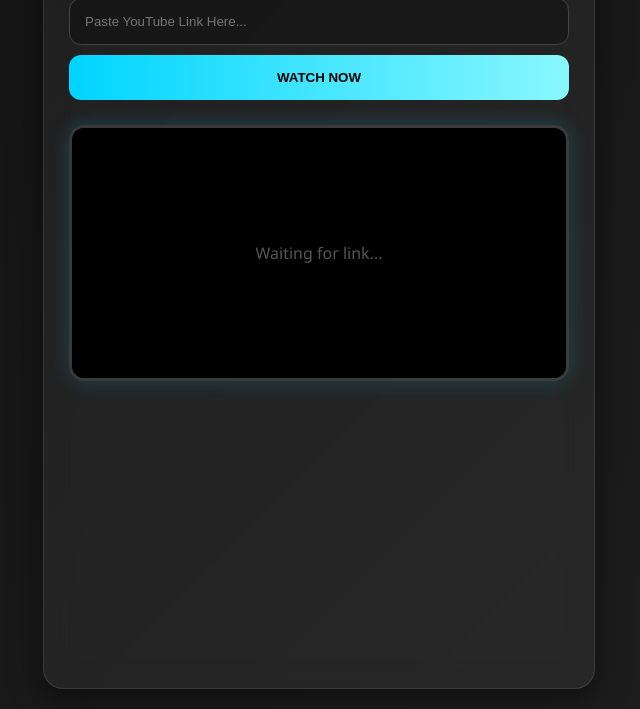
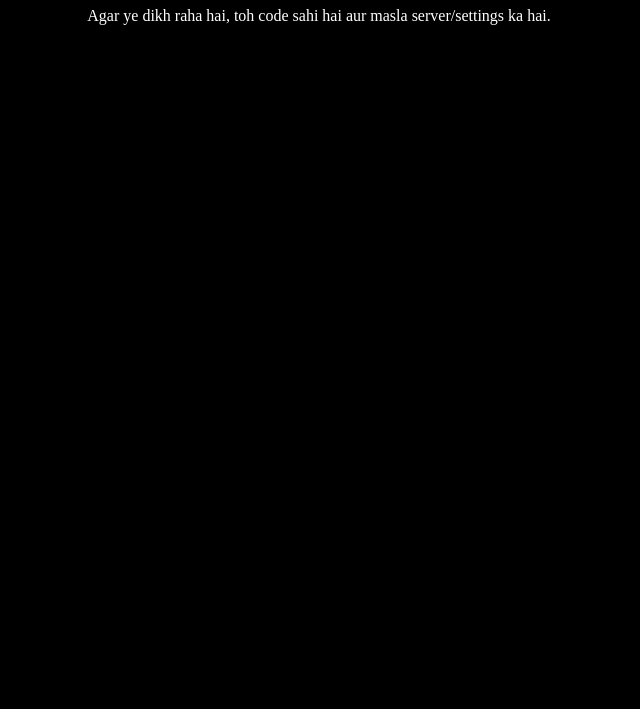
Before and after one commit to nexxy890-art/Vynzo-Tube, a website: page public/index.html in a window 1280 px wide. Shown: the part 131-840 px from the top of the page, without its empty margins (321-961 px from the left). After the commit the page ends 800 px from the top, so only its background shows below. Drawn offline with Linux system fonts and the light colour scheme.

Commit message:
Update index.html

```diff
--- a/public/index.html
+++ b/public/index.html
@@ -1,77 +1,10 @@
 <!DOCTYPE html>
-<html lang="en">
+<html>
 <head>
-    <meta charset="UTF-8">
-    <meta name="viewport" content="width=device-width, initial-scale=1.0">
-    <title>Vynzo-Stream</title>
-    <style>
-        /* Modern Glassmorphism Style */
-        body {
-            margin: 0;
-            font-family: 'Segoe UI', sans-serif;
-            background: linear-gradient(135deg, #121212, #1f1f1f);
-            color: #e0e0e0;
-            display: flex;
-            justify-content: center;
-            min-height: 100vh;
-            padding: 20px;
-        }
-        .container {
-            width: 100%;
-            max-width: 500px;
-            background: rgba(255, 255, 255, 0.05);
-            backdrop-filter: blur(15px);
-            padding: 25px;
-            border-radius: 20px;
-            border: 1px solid rgba(255, 255, 255, 0.1);
-            box-shadow: 0 8px 32px rgba(0, 0, 0, 0.5);
-        }
-        h2 { text-align: center; color: #00d4ff; letter-spacing: 2px; margin-bottom: 20px; }
-        input {
-            width: 100%; padding: 15px; margin: 10px 0; background: rgba(0,0,0,0.3);
-            border: 1px solid #444; border-radius: 12px; color: #fff; box-sizing: border-box;
-        }
-        button {
-            width: 100%; padding: 15px; background: linear-gradient(90deg, #00d4ff, #89f7fe);
-            border: none; border-radius: 12px; font-weight: bold; cursor: pointer; color: #000;
-        }
-        .video-box {
-            margin-top: 25px; border-radius: 15px; overflow: hidden;
-            border: 3px solid rgba(255, 255, 255, 0.1); box-shadow: 0 0 20px rgba(0, 212, 255, 0.2);
-        }
-    </style>
+    <title>Vynzo Tube</title>
 </head>
-<body>
-
-<div class="container">
-    <h2>VYNZO STREAM</h2>
-    <input type="text" id="link" placeholder="Paste YouTube Link Here...">
-    <button onclick="play()">WATCH NOW</button>
-
-    <div class="video-box">
-        <div id="player" style="height: 250px; background: #000; display:flex; align-items:center; justify-content:center;">
-            <span style="color: #555;">Waiting for link...</span>
-        </div>
-    </div>
-</div>
-
-<script>
-    function play() {
-        let input = document.getElementById('link').value.trim();
-        input = input.replace(/\[|\]|\(|\)/g, "").split(" ")[0];
-
-        let id = "";
-        if (input.includes("v=")) id = input.split("v=")[1].split("&")[0];
-        else if (input.includes("youtu.be/")) id = input.split("youtu.be/")[1].split("?")[0];
-        else if (input.includes("shorts/")) id = input.split("shorts/")[1].split("?")[0];
-
-        if(id) {
-            document.getElementById('player').innerHTML = `<iframe width="100%" height="250" src="https://www.youtube.com/embed/${id}?autoplay=1" frameborder="0" allowfullscreen></iframe>`;
-        } else {
-            alert("Invalid Link! Please try again.");
-        }
-    }
-</script>
-
+<body style="background:#000; color:#fff; text-align:center; padding-top:50px;">
+    <h1>Vynzo Tube</h1>
+    <p>Agar ye dikh raha hai, toh code sahi hai aur masla server/settings ka hai.</p>
 </body>
 </html>
```
